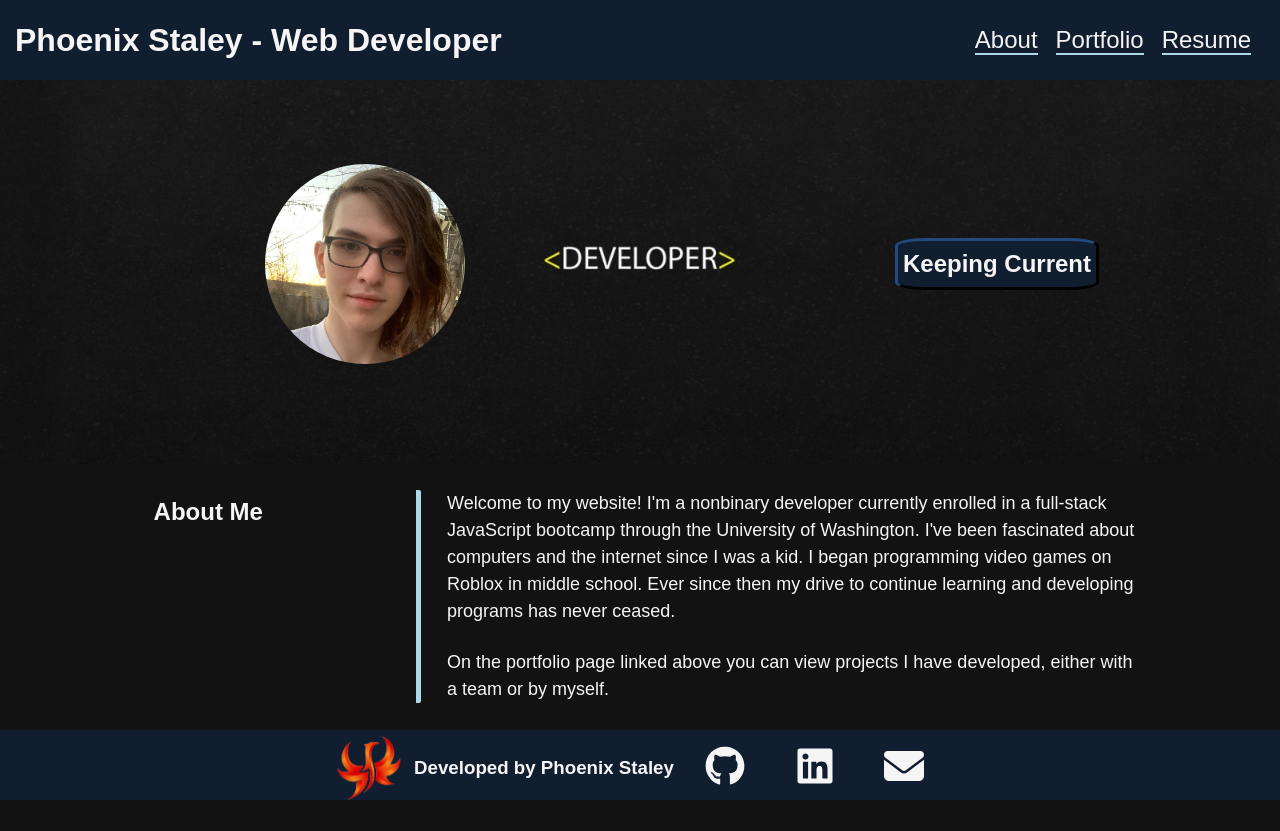
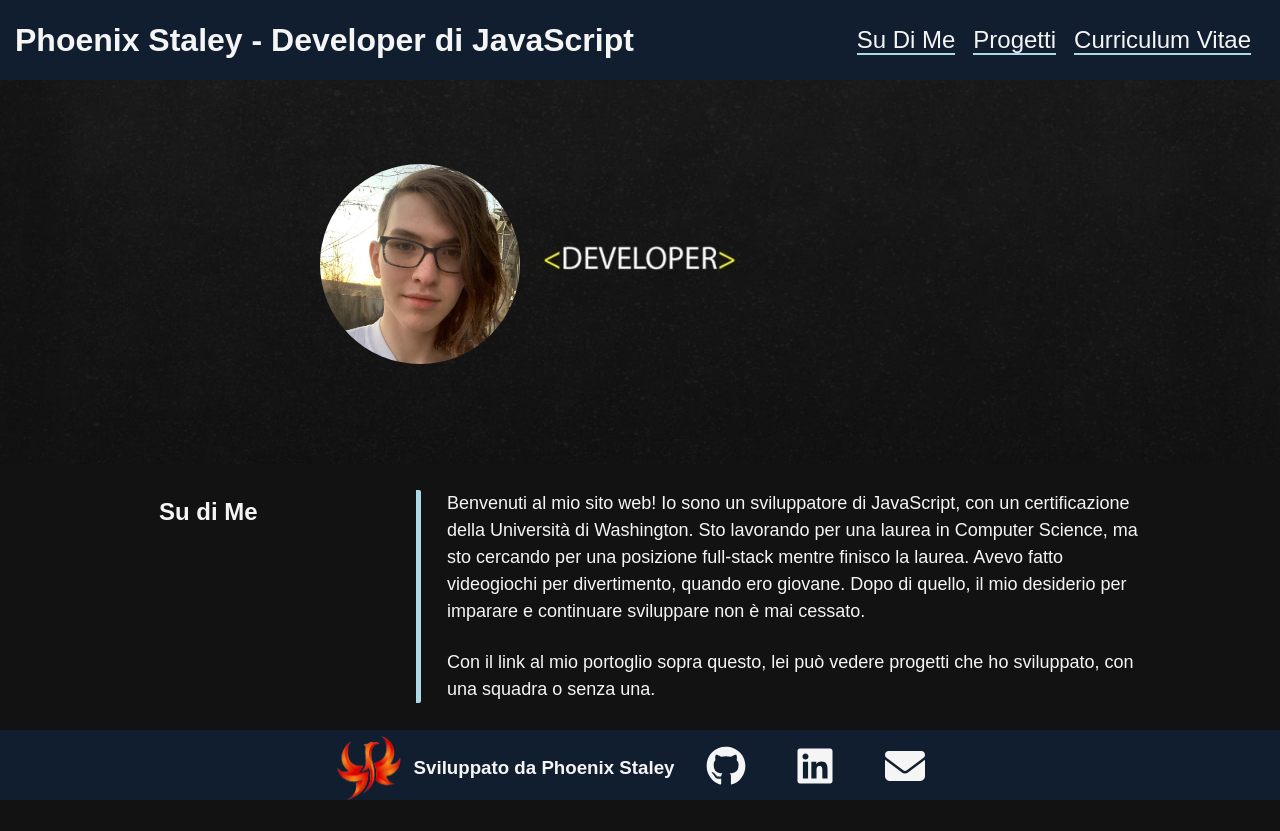
Before and after one commit to Phoenix-Staley/ilMioPortfolioReact, a React (Create React App) app: page / in a window 1280 px wide. Built offline with nearby package versions, Linux system fonts and the light colour scheme; the HTML template or start-up script is replaced by a standard one.

Commit message:
Tradurre d'Inglese a Italiano

```diff
--- a/src/components/Footer.js
+++ b/src/components/Footer.js
@@ -8,7 +8,7 @@ export default function Home() {
   return (
     <footer id="relative-footer">
       <img src={logo} className="footer-logo" />
-      <h3>Developed by Phoenix Staley</h3>
+      <h3>Sviluppato da Phoenix Staley</h3>
       <div>
         <a href="https://www.github.com/Phoenix-Staley"><FontAwesomeIcon className="icon-link" icon={faGithub} /></a>
         <a href="https://www.linkedin.com/in/phoenix-staley-b17672211/"><FontAwesomeIcon className="icon-link" icon={faLinkedin} /></a>
--- a/src/components/NavTabs.js
+++ b/src/components/NavTabs.js
@@ -20,7 +20,7 @@ const styles = {
 function NavTabs({ currentPage, handlePageChange }) {
   return (
     <header id="navbar" style={styles.staticHeader}>
-        <h2 className="header main-header">Phoenix Staley - Web Developer</h2>
+        <h2 className="header main-header">Phoenix Staley - Developer di JavaScript</h2>
         <h2 className="header short-header">Phoenix Staley</h2>
         <nav className="text-right navigation">
             <ul className="nav nav-tabs">
@@ -32,7 +32,7 @@ function NavTabs({ currentPage, handlePageChange }) {
                     // The ternary operators for the following <li> elements do the same thing
                     className={currentPage === 'About' ? 'nav-link active' : 'nav-link'}
                     >
-                    About
+                    Su Di Me
                     </a>
                 </li>
                 <li className="nav-item">
@@ -41,11 +41,11 @@ function NavTabs({ currentPage, handlePageChange }) {
                     onClick={() => handlePageChange('Portfolio')}
                     className={currentPage === 'Portfolio' ? 'nav-link active' : 'nav-link'}
                     >
-                    Portfolio
+                    Progetti
                     </a>
                 </li>
                 <li>
-                    <a href={resume}>Resume</a>
+                    <a href={resume}>Curriculum Vitae</a>
                 </li>
             </ul>
         </nav>
--- a/src/pages/About.js
+++ b/src/pages/About.js
@@ -16,24 +16,25 @@ export default function Home() {
   return (
     <div>
       <div className="hero" alt="The word developer on a dark background surrounded by yellow angle brackets">
-        <img src={selfie} alt="Phoenix Staley in a white cardigan, wearing square glasses, with the sunset in the background" class="pineapple-shirt" />
-        <h2 class="hero-subtitle" style={styles.heroSubtitle}>Keeping Current</h2>
+        <img src={selfie} alt="Phoenix Staley in a white cardigan, wearing square glasses, with the sunset in the background" className="pineapple-shirt" />
+        <div> </div> {/* This div helps utilize the flex-between property */}
       </div>
 
-      <main class="flex-container main-section" id="about-me">
-            <aside class="sidebar flex-container">
-                <h2 class="section-heading">About Me</h2>
+      <main className="flex-container main-section" id="about-me">
+            <aside className="sidebar flex-container">
+                <h2 className="section-heading">Su di Me</h2>
             </aside>
-            <div class="content">
+            <div className="content">
                 <p>
-                    Welcome to my website! I'm a nonbinary developer currently enrolled in a full-stack JavaScript bootcamp through the
-                    University of Washington.
-                    I've been fascinated about computers and the internet since I was a kid. I began programming video games on Roblox in
-                    middle school. Ever since then my drive to continue learning and developing programs has never ceased.
+                  Benvenuti al mio sito web! Io sono un sviluppatore di JavaScript, con un certificazione della Università di Washington.
+                  Sto lavorando per una laurea in Computer Science, ma sto cercando per una posizione full-stack mentre finisco la laurea.
+                  Avevo fatto videogiochi per divertimento, quando ero giovane. Dopo di quello, il mio desiderio per imparare
+                  e continuare sviluppare non è mai cessato.
                 </p>
                 <br />
                 <p>
-                  On the portfolio page linked above you can view projects I have developed, either with a team or by myself.
+                  Con il link al mio portoglio sopra questo, lei può vedere progetti che ho sviluppato,
+                  con una squadra o senza una.
                 </p>
             </div>
         </main>
--- a/src/pages/Projects.js
+++ b/src/pages/Projects.js
@@ -13,14 +13,14 @@ export default function Home() {
           <h2 id="project-heading" className="section-heading">Projects</h2>
           <a href="https://abps-myrecipes.herokuapp.com/" target="_blank" className="mainProject col-12">
             <h3 className="project-title">
-              myrecipes — A Foodie's Favorite Social Media!
+              myrecipes — Un Social Media per Condividere Ricette!
               (<a href="https://github.com/Phoenix-Staley/myrecipes" target="_blank" className="github">Github</a>)
             </h3>
             <img src={myrecipes} alt="A line chart showing the price of bitcoin over time" className="main-project project-image" />
           </a>
           <a href="https://phoenix-staley.github.io/weatherApp/" target="_blank" className="project1 col-5">
             <h3 className="project-title">
-              Weather App
+              App Meteo
               (<a href="https://github.com/Phoenix-Staley/weatherApp" target="_blank" className="github">Github</a>)
             </h3>
             <img src={weatherApp} alt="A forecast of weather in Seattle" className="project-image" />
@@ -34,14 +34,14 @@ export default function Home() {
           </a>
           <a href="https://phoenix-staley.github.io/cryptocurrency_tracker/" target="_blank" className="project3 col-5">
             <h3 className="project-title">
-              Bitcoin Price Tracker
+              Tracker di Bitcoin
               (<a href="https://github.com/Phoenix-Staley/cryptocurrency_tracker" target="_blank" className="github">Github</a>)
             </h3>
             <img src={bitcoinTracker} alt="A text area with a red button labeled 'generate password'" className="project-image" />
           </a>
           <a href="https://knickknacks-ondemand.herokuapp.com/" target="_blank" className="project4 col-5">
             <h3 className="project-title" target="_blank">
-              KnickKnacks On Demand
+              KnickKnacks
               (<a href="https://github.com/levisgaragegroupinc/KnickKnacks" target="_blank" className="github">Github</a>)
             </h3>
             <img src={knickKnacks} alt="A grey website with a purple start quiz" className="project-image" />
```
